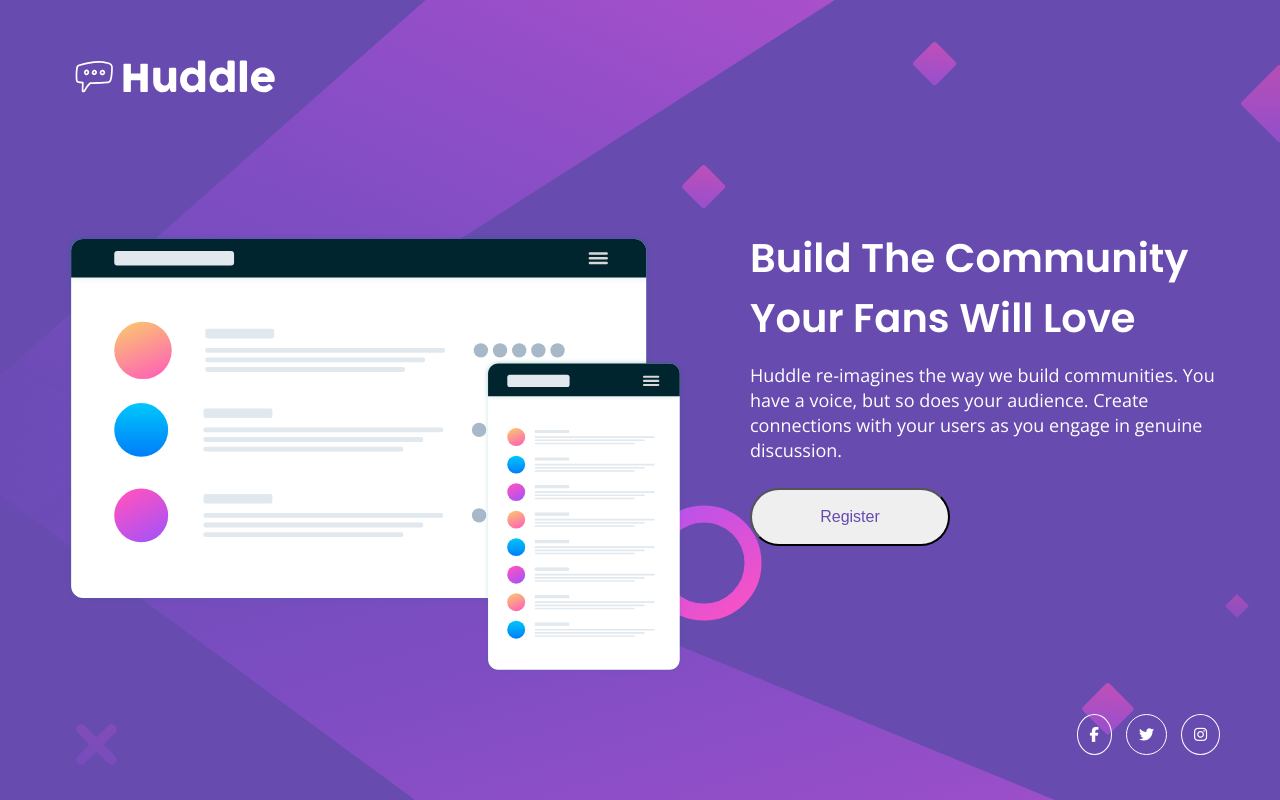
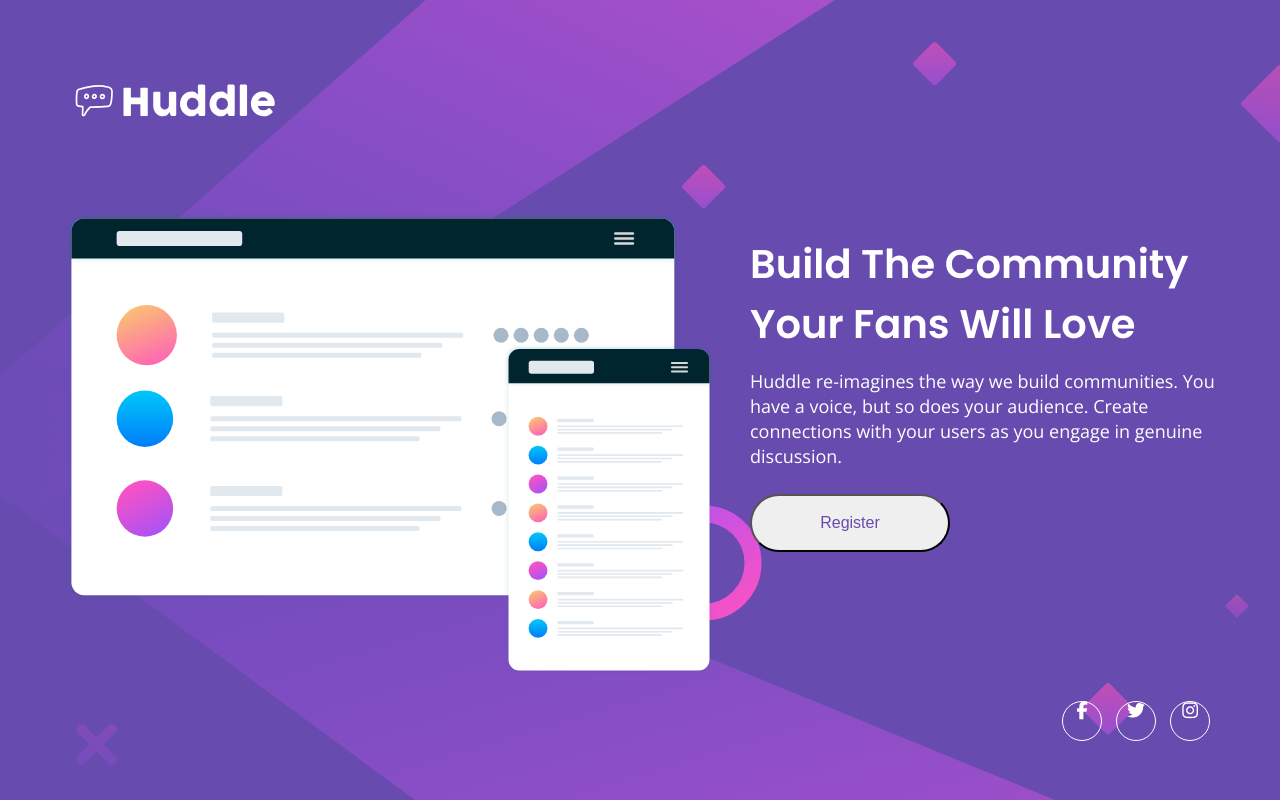
Before and after one commit to jdward75/huddle-landing-page-with-single-introductory-section-master, a plain HTML site: page index.html in a window 1280 px wide. Drawn offline with nearby package versions, Linux system fonts and the light colour scheme.

Commit message:
Another commit

```diff
--- a/index.html
+++ b/index.html
@@ -25,7 +25,7 @@
     ></script>
   </head>
   <body>
-    <section class="outer-container">
+    <section class="main-container">
       <section class="header-image-container">
         <img class="huddle-logo" src="images/logo.svg" alt="Huddle Logo" />
         <img
--- a/style.css
+++ b/style.css
@@ -7,28 +7,34 @@
   margin: 0;
   padding: 0;
 }
-.outer-container {
+
+body {
   min-height: 100vh;
+  display: flex;
+  align-items: stretch;
+  justify-content: center;
+  background-color: var(--violet);
+}
+.main-container {
   display: flex;
   flex-direction: column;
   align-items: center;
-  background-color: var(--violet);
+  justify-content: center;
+  max-width: 600px;
 }
 
 .header-image-container {
-  max-width: 600px;
   display: flex;
   flex-direction: column;
-  justify-content: flex-start;
-  gap: 60px;
-  flex: 1;
-  padding: 30px 35px 40px 35px;
+  padding: 30px 35px 60px 35px;
   background-image: url("images/bg-mobile.svg");
   background-repeat: no-repeat;
   background-size: cover;
+  flex: 1;
 }
 .huddle-logo {
   width: 125px;
+  margin-bottom: 50px;
 }
 .mockup-image {
   margin: auto 0;
@@ -52,33 +58,37 @@
   font-family: "Poppins", sans-serif;
   font-weight: 700;
   color: white;
-  font-size: 25px;
+  font-size: 24px;
 }
 .register-description {
   font-family: "Open Sans", sans-serif;
   font-weight: 400;
   color: white;
   font-size: 16px;
-  line-height: 25px;
+  line-height: 24px;
   margin-bottom: 25px;
 }
 .register-button {
-  width: 225px;
+  width: 200px;
   padding: 13px;
   border-radius: 25px;
   color: var(--violet);
 }
 .fa-brands {
   font-size: 12px;
-  padding: 7px;
   color: white;
   border: 1px solid white;
+  margin: 3px;
+  width: 30px;
+  height: 30px;
   border-radius: 50%;
-  margin: 5px;
+  text-align: center;
+  line-height: 30px;
+  vertical-align: middle;
 }
 
 @media (min-width: 600px) {
-  .outer-container {
+  body {
     background-image: url("images/bg-desktop.svg");
     background-repeat: no-repeat;
     background-size: cover;
@@ -89,24 +99,29 @@
 }
 
 @media (min-width: 1200px) {
-  .outer-container {
+  body {
+    align-items: center;
+  }
+  .main-container {
     flex-direction: row;
     align-items: stretch;
     justify-content: center;
+    max-width: 1440px;
   }
   .header-image-container {
     min-width: 750px;
     max-width: 850px;
-    padding: 50px 65px 55px 65px;
+    padding: 50px 35px 100px 65px;
   }
   .huddle-logo {
     width: 215px;
+    margin-bottom: 85px;
   }
   .mockup-image {
-    width: none;
+    width: 100%;
   }
   .register-footer-container {
-    padding: 100px 55px 40px 0px;
+    padding: 100px 65px 30px 0px;
     justify-content: flex-end;
     align-items: flex-start;
     text-align: left;
@@ -135,11 +150,15 @@
     align-self: flex-end;
   }
   .fa-brands {
-    font-size: 15px;
-    padding: 12px;
+    font-size: 18px;
     color: white;
     border: 1px solid white;
+    margin: 5px;
+    width: 40px;
+    height: 40px;
     border-radius: 50%;
-    margin: 5px;
+    text-align: center;
+    line-height: 40px;
+    vertical-align: middle;
   }
 }
```
